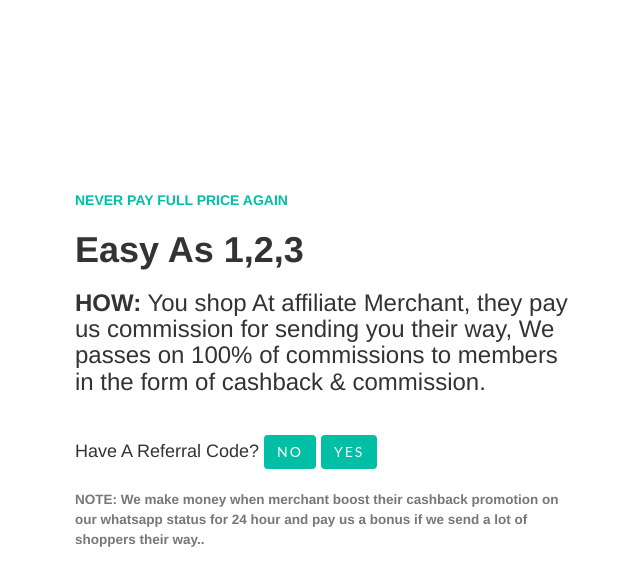
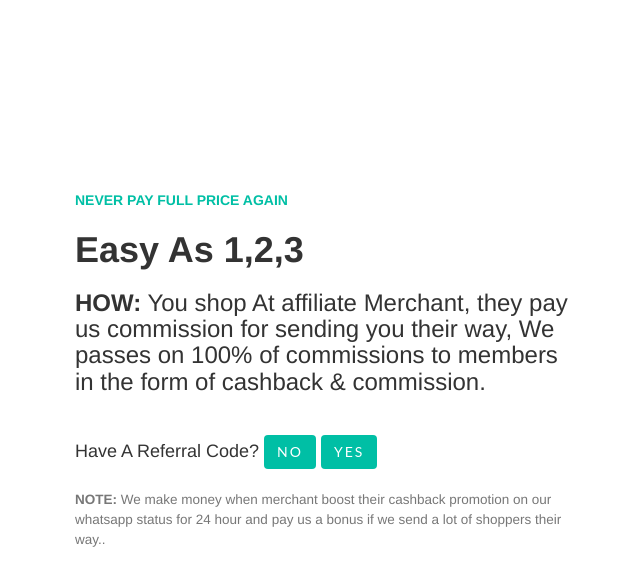
Before and after one commit to allpreegroup/allpreegroup.github.io, a Jekyll site: the page built from index.html, in a window 1280 px wide. Shown: the top 586 px of the page, without its empty margins (610-1250 px from the left). Built offline with Jekyll 4.4.1, drawn with Linux system fonts in a browser that asks for light colours; nearby versions of some CDN libraries.

Commit message:
Update homepage3.html

```diff
--- a/_includes/homepage3.html
+++ b/_includes/homepage3.html
@@ -19,7 +19,7 @@
                               <a href="/" class="page-scroll"><button class="btn btn-outline btn-xl" id="#signup">No</button></a>    <a href="/" class="page-scroll"><button class="btn btn-outline btn-xl" id="#signup">Yes</button></a>
 
                             <br> <br>
-				<small class="block"><b>NOTE:<b/> We make money when merchant boost their cashback promotion on our whatsapp status for 24 hour and pay us a bonus if we send a lot of shoppers their way..</small>
+				<small class="block"><b>NOTE:</b> We make money when merchant boost their cashback promotion on our whatsapp status for 24 hour and pay us a bonus if we send a lot of shoppers their way..</small>
 
 
                                </div>
```
